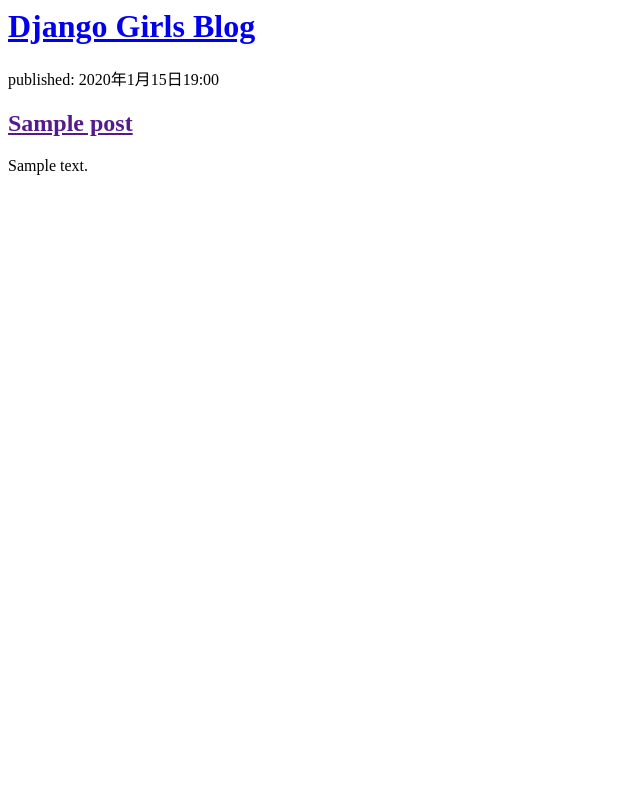
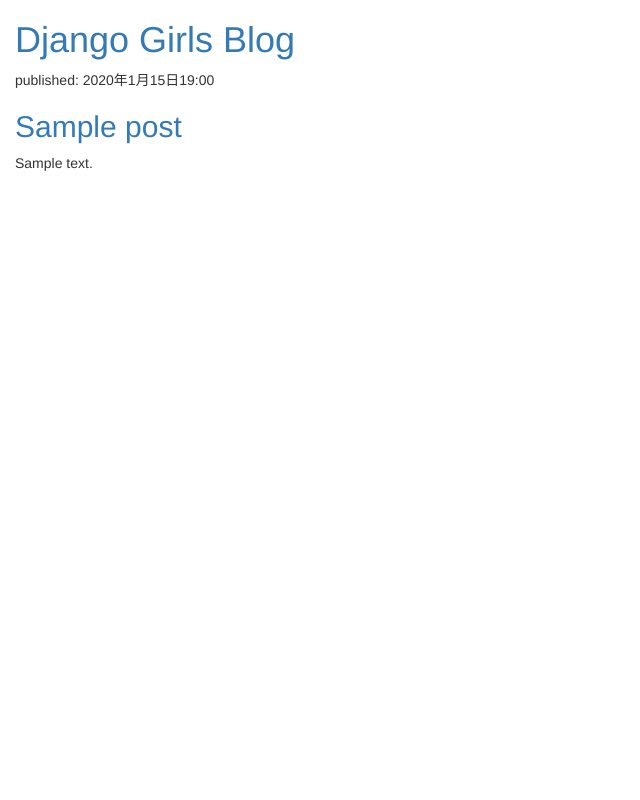
Before and after one commit to nexcoexsa/my-first-blog, a Django app: page / in a window 1280 px wide. Shown: the whole page, without its empty margins (0-640 px from the left). Run offline with Django 5.2, Linux system fonts and the light colour scheme; tables that the repository leaves empty hold one stand-in row (values such as "Sample post"); some libraries are stand-ins or nearby versions.

Commit message:
Changed the HTML for the css.

```diff
--- /dev/null
+++ b/blog/static/css/blog.css
@@ -0,0 +1,9 @@
+blog/static/css/blog.css
+
+h1 a, h2 a {
+    color: #C25100;
+}
+
+body {
+    padding-left: 15px;
+}
--- a/blog/templates/blog/post_list.html
+++ b/blog/templates/blog/post_list.html
@@ -1,7 +1,11 @@
+{% load static %}
 <html>
     <head>
         <title>Django Girls blog</title>
-    </head>
+        <link rel="stylesheet" href="//maxcdn.bootstrapcdn.com/bootstrap/3.2.0/css/bootstrap.min.css">
+        <link rel="stylesheet" href="//maxcdn.bootstrapcdn.com/bootstrap/3.2.0/css/bootstrap-theme.min.css">
+        <link rel="stylesheet" href="{% static 'css/blog.css' %}">
+</head>
     <body>
         <div>
     <h1><a href="/">Django Girls Blog</a></h1>
```
